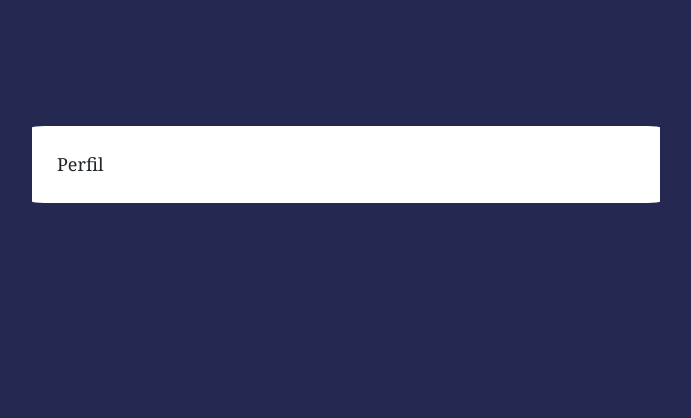
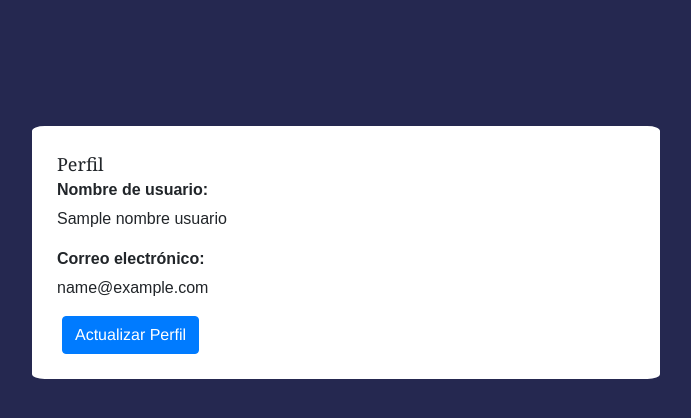
Before and after one commit to Saidai21/proyecto1, a Django app: template alumnos/templates/alumnos/perfil.html in a window 1280 px wide. Shown: the part 191-609 px from the top of the page, without its empty margins (294-985 px from the left). Run offline with Django 4.2, Linux system fonts and the light colour scheme; the template is opened without the code that fills it: most values are stand-ins (such as "Sample title", 1, 10 or a date in 2020); some libraries are stand-ins or nearby versions.

Commit message:
arreglo pagina perfil

```diff
--- a/alumnos/templates/alumnos/perfil.html
+++ b/alumnos/templates/alumnos/perfil.html
@@ -5,7 +5,7 @@
     <div class="form_cont">
         <span class="text-center formato_titulo_form">Perfil</span>
         <br>
-        {% if nombre_usuario != None and request.user.is_authenticades == False %}
+        {% if nombre_usuario != None and user.is_staff == False %}
         <div class="form-group">
             <label for="id_username"><strong>Nombre de usuario:</strong></label>
             <label>{{ nombre_usuario }}</label>
```
Also changed, not shown: db.sqlite3.
